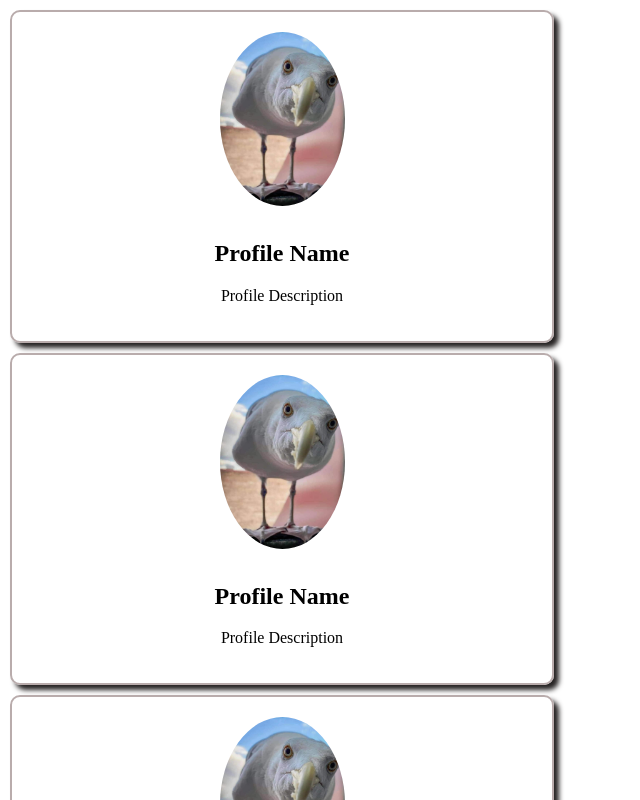
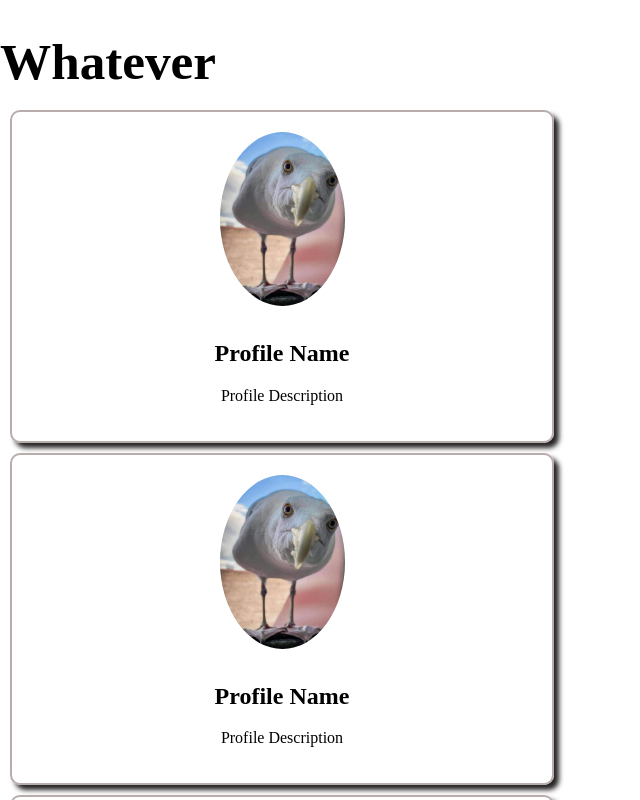
Before and after one commit to ggpsgeorge/react_examples, a React (Vite) app: page / in a window 1280 px wide. Shown: the top 800 px of the page, without its empty margins (0-640 px from the left). Built offline with nearby package versions, Linux system fonts and the light colour scheme.

Commit message:
scroll trial

```diff
--- a/src/components/App.css
+++ b/src/components/App.css
@@ -15,3 +15,8 @@
   border-radius: 50%;
   margin-bottom: 10px;
 }
+
+.scroller {
+  height: 100px;
+  overflow: scroll;
+}
--- a/src/components/App.jsx
+++ b/src/components/App.jsx
@@ -1,10 +1,12 @@
 import './App.css'
+import Scroller from './Scroller'
 import UserProfile from './UserProfile'
 
 function App() {
 
   return (
     <>
+      <Scroller></Scroller>
       <UserProfile></UserProfile>
       <UserProfile></UserProfile>
       <UserProfile></UserProfile>
--- /dev/null
+++ b/src/components/Scroller.jsx
@@ -0,0 +1,19 @@
+function Scroller() {
+
+    const items = ["Whatever", "Sup", "Yeah"]
+
+    return(
+        <div className="scroller">
+            {items.map((item) => {
+                return(
+                    <div className="item">
+                        <h1>{item}</h1>
+                    </div>
+                );
+            })}
+        </div>
+    );
+
+}
+
+export default Scroller
```
